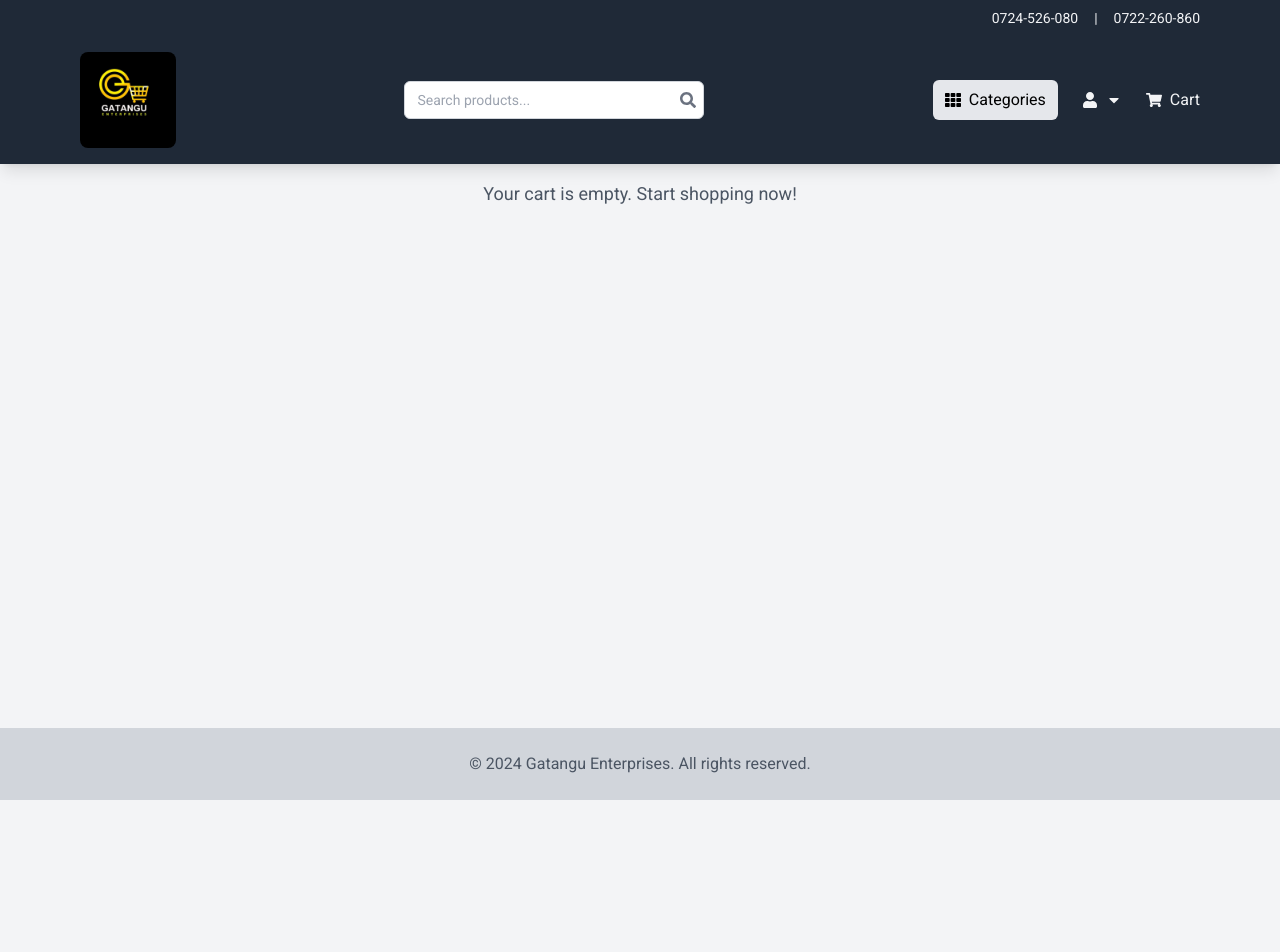
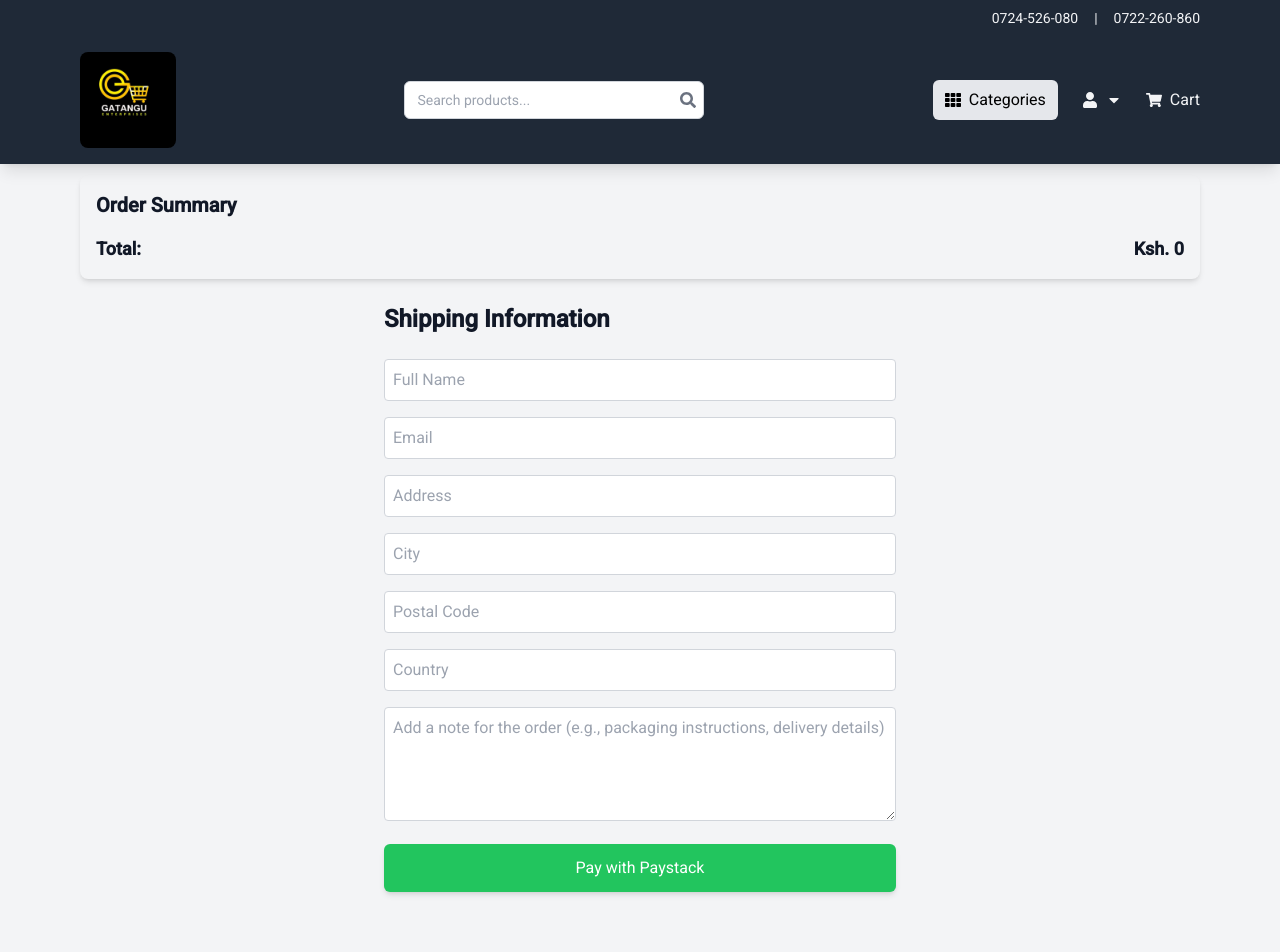
Before and after one commit to kevmaina001/Gatangu-frontend, a React (Create React App) app: page /cart in a window 1280 px wide. Shown: the top 952 px of the page. Before the commit the page ends 800 px from the top, so only its background shows below. Built offline with nearby package versions, Linux system fonts and the light colour scheme.

Commit message:
Updated version on paymen intagration

```diff
--- a/public/index.html
+++ b/public/index.html
@@ -12,6 +12,7 @@
 
   <!-- Favicon -->
   <link rel="icon" type="image/jpeg" href="%PUBLIC_URL%/images/logo.jpg" />
+  <script src="https://js.paystack.co/v1/inline.js"></script>
 
 </head>
 <body class="bg-gray-100 text-gray-900">
--- a/src/pages/Cart.js
+++ b/src/pages/Cart.js
@@ -1,24 +1,73 @@
-import React from 'react';
-import { useCart } from '../context/CartContext';
-import { useNavigate } from 'react-router-dom';
+import React, { useState } from 'react';
+import { useCart } from '../context/CartContext'; // Access the cart context
 
-const Cart = () => {
-  const { cart, removeFromCart, updateQuantity } = useCart(); // Access cart state and functions
-  const navigate = useNavigate(); // To navigate to the checkout page
+const Checkout = () => {
+  const { cart, clearCart } = useCart(); // Access cart data and clearCart function
+  const [formData, setFormData] = useState({
+    name: '',
+    email: '',
+    address: '',
+    city: '',
+    postalCode: '',
+    country: '',
+    note: '', // Added note field for user instructions
+  });
 
-  // Calculate total price
-  const totalPrice = cart.reduce(
-    (total, item) => total + item.price * item.quantity,
-    0
-  );
+  // Calculate total amount
+  const totalAmount = cart.reduce((total, item) => total + item.price * item.quantity, 0);
 
-  // Handle checkout navigation
-  const handleCheckout = () => {
-    if (cart.length === 0) {
-      alert('Your cart is empty. Add some products before proceeding to checkout.');
-      return;
-    }
-    navigate('/checkout');
+  // Handle form input changes
+  const handleChange = (e) => {
+    const { name, value } = e.target;
+    setFormData({ ...formData, [name]: value });
+  };
+
+  // Handle Paystack payment
+  const handlePaystackPayment = () => {
+    const paystack = new window.PaystackPop();
+
+    paystack.newTransaction({
+      key: 'pk_live_26d6ae7b0368c7e840c4f45d6d2e8d679317f833', // Replace with your Paystack public key
+      email: formData.email,
+      amount: totalAmount, // Paystack expects amount in kobo (for NGN)
+      currency: 'KES', // Change to your preferred currency
+      onSuccess: async (transaction) => {
+        console.log('Payment Success:', transaction);
+        alert(`Payment successful! Reference: ${transaction.reference}`);
+
+        // Prepare order data
+        const orderData = {
+          customer: formData,
+          items: cart.map((item) => ({ productId: item.id, quantity: item.quantity })),
+          totalAmount,
+          note: formData.note,
+          paymentReference: transaction.reference,
+        };
+
+        try {
+          // Send order details to the backend
+          const response = await fetch(`${process.env.REACT_APP_API_URL}/orders`, {
+            method: 'POST',
+            headers: { 'Content-Type': 'application/json' },
+            body: JSON.stringify(orderData),
+          });
+
+          const data = await response.json();
+          if (response.ok) {
+            clearCart(); // Clear the cart after successful order placement
+            alert('Order placed successfully!');
+          } else {
+            alert('Failed to save order details. Please contact support.');
+          }
+        } catch (error) {
+          console.error('Error saving order details:', error);
+          alert('An error occurred while saving your order. Please try again.');
+        }
+      },
+      onCancel: () => {
+        alert('Payment canceled.');
+      },
+    });
   };
 
   return (
@@ -26,77 +75,115 @@ const Cart = () => {
       className="container mx-auto py-20"
       style={{
         fontFamily: `'Roboto', 'Poppins', sans-serif`,
-        paddingTop: '120px', // Padding at the top
-        paddingBottom: '150px', // Padding at the bottom
+        paddingTop: '115px',
+        paddingBottom: '150px',
       }}
     >
-      <h2 className="text-3xl font-bold mb-6 text-center">Shopping Cart</h2>
+      <h2 className="text-3xl font-bold mb-6 text-center">Checkout</h2>
 
-      {cart.length === 0 ? (
-        <p className="text-center text-gray-600 text-lg">
-          Your cart is empty. Start shopping now!
-        </p>
-      ) : (
-        <div className="space-y-6">
-          {cart.map((item) => (
-            <div
-              key={item._id} // Use `_id` as the key
-              className="flex items-center bg-white shadow-md rounded-lg p-4 space-x-4 hover:shadow-lg transition-shadow"
-            >
-              {/* Product Image */}
-              <div
-                className="w-24 h-24 bg-gray-100 flex items-center justify-center overflow-hidden rounded-lg"
-              >
-                <img
-                  src={`https://gatangu-backend-1.onrender.com/${item.image}`} // Fetch image from backend
-                  alt={item.name}
-                  className="object-cover w-full h-full"
-                />
-              </div>
-              {/* Product Details */}
-              <div className="flex-grow">
-                <h3 className="text-lg font-semibold text-gray-800">{item.name}</h3>
-                <p className="text-gray-600 text-sm">Price: Ksh. {item.price.toFixed(2)}</p>
-                <div className="flex items-center space-x-2 mt-2">
-                  <p className="text-gray-600 text-sm">Quantity:</p>
-                  <input
-                    type="number"
-                    min="1"
-                    value={item.quantity}
-                    onChange={(e) =>
-                      updateQuantity(item._id, parseInt(e.target.value, 10))
-                    } // Use `_id` to update quantity
-                    className="w-16 border border-gray-300 rounded px-2 py-1 text-center text-sm"
-                  />
-                </div>
-              </div>
-              {/* Item Total */}
-              <p className="text-lg font-bold text-gray-800">
-                Ksh. {(item.price * item.quantity).toFixed(2)}
-              </p>
-              {/* Remove Button */}
-              <button
-                onClick={() => removeFromCart(item._id)} // Use `_id` to remove
-                className="text-red-500 hover:text-red-600 text-sm"
-              >
-                Remove
-              </button>
+      {/* Cart Summary */}
+      <div className="bg-gray-100 p-4 rounded-lg shadow-md mb-6">
+        <h3 className="text-xl font-bold mb-4">Order Summary</h3>
+        {cart.map((item) => (
+          <div key={item.id} className="flex items-center justify-between mb-4">
+            <div>
+              <h4 className="font-medium">{item.name}</h4>
+              <p className="text-sm text-gray-600">Quantity: {item.quantity}</p>
             </div>
-          ))}
-          {/* Total Price and Checkout */}
-          <div className="text-right mt-6">
-            <h3 className="text-2xl font-bold text-gray-800">Total: Ksh. {totalPrice.toFixed(2)}</h3>
-            <button
-              onClick={handleCheckout}
-              className="mt-4 bg-blue-500 text-white px-6 py-3 rounded-lg shadow-lg hover:bg-blue-600 transition-all"
-            >
-              Proceed to Checkout
-            </button>
+            <p className="font-bold">Ksh. {item.price * item.quantity}</p>
           </div>
+        ))}
+        <div className="flex justify-between font-bold text-lg">
+          <p>Total:</p>
+          <p>Ksh. {totalAmount}</p>
         </div>
-      )}
+      </div>
+
+      <form onSubmit={(e) => e.preventDefault()} className="max-w-lg mx-auto space-y-4">
+        {/* Shipping Information */}
+        <h3 className="text-2xl font-semibold mb-2">Shipping Information</h3>
+
+        <input
+          type="text"
+          name="name"
+          placeholder="Full Name"
+          value={formData.name}
+          onChange={handleChange}
+          className="w-full border border-gray-300 p-2 rounded"
+          required
+        />
+
+        <input
+          type="email"
+          name="email"
+          placeholder="Email"
+          value={formData.email}
+          onChange={handleChange}
+          className="w-full border border-gray-300 p-2 rounded"
+          required
+        />
+
+        <input
+          type="text"
+          name="address"
+          placeholder="Address"
+          value={formData.address}
+          onChange={handleChange}
+          className="w-full border border-gray-300 p-2 rounded"
+          required
+        />
+
+        <input
+          type="text"
+          name="city"
+          placeholder="City"
+          value={formData.city}
+          onChange={handleChange}
+          className="w-full border border-gray-300 p-2 rounded"
+          required
+        />
+
+        <input
+          type="text"
+          name="postalCode"
+          placeholder="Postal Code"
+          value={formData.postalCode}
+          onChange={handleChange}
+          className="w-full border border-gray-300 p-2 rounded"
+          required
+        />
+
+        <input
+          type="text"
+          name="country"
+          placeholder="Country"
+          value={formData.country}
+          onChange={handleChange}
+          className="w-full border border-gray-300 p-2 rounded"
+          required
+        />
+
+        {/* Note for the Order */}
+        <textarea
+          name="note"
+          placeholder="Add a note for the order (e.g., packaging instructions, delivery details)"
+          value={formData.note}
+          onChange={handleChange}
+          className="w-full border border-gray-300 p-2 rounded"
+          rows="4"
+        />
+
+        {/* Paystack Payment Button */}
+        <button
+          type="button"
+          onClick={handlePaystackPayment}
+          className="w-full bg-green-500 text-white px-6 py-3 rounded-md shadow-md hover:bg-green-600"
+        >
+          Pay with Paystack
+        </button>
+      </form>
     </div>
   );
 };
 
-export default Cart;
+export default Checkout;
```
